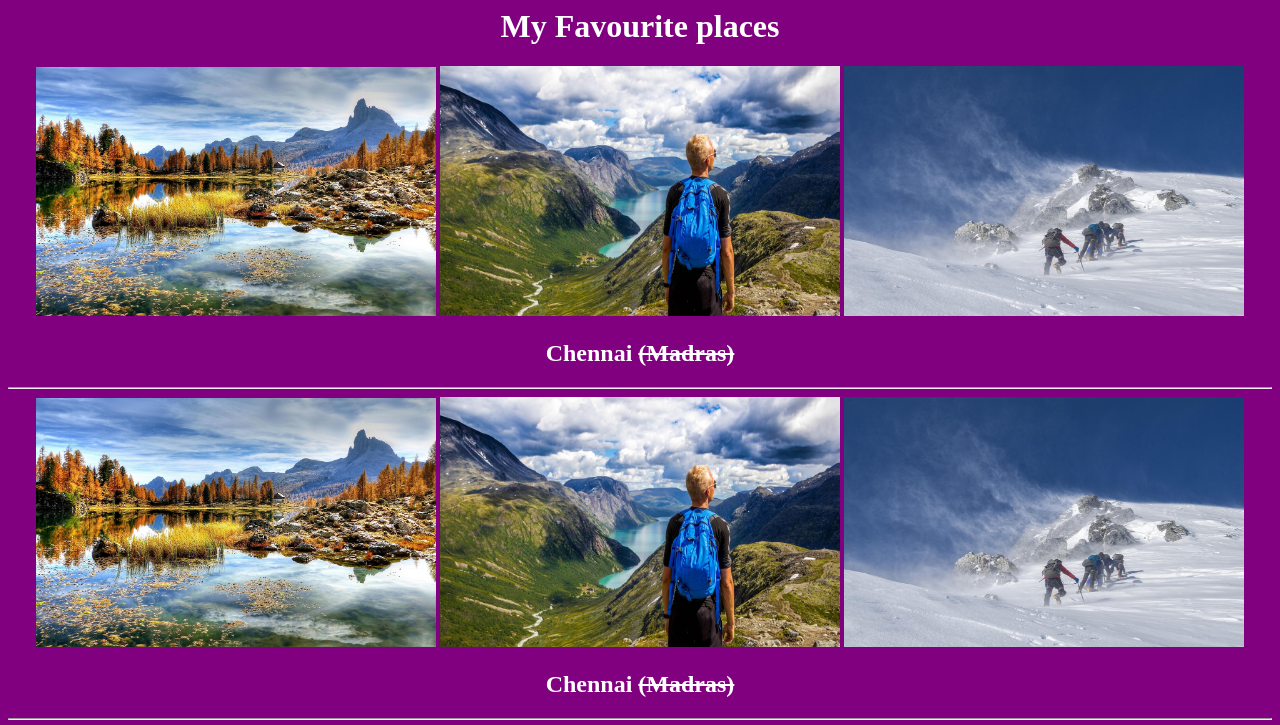
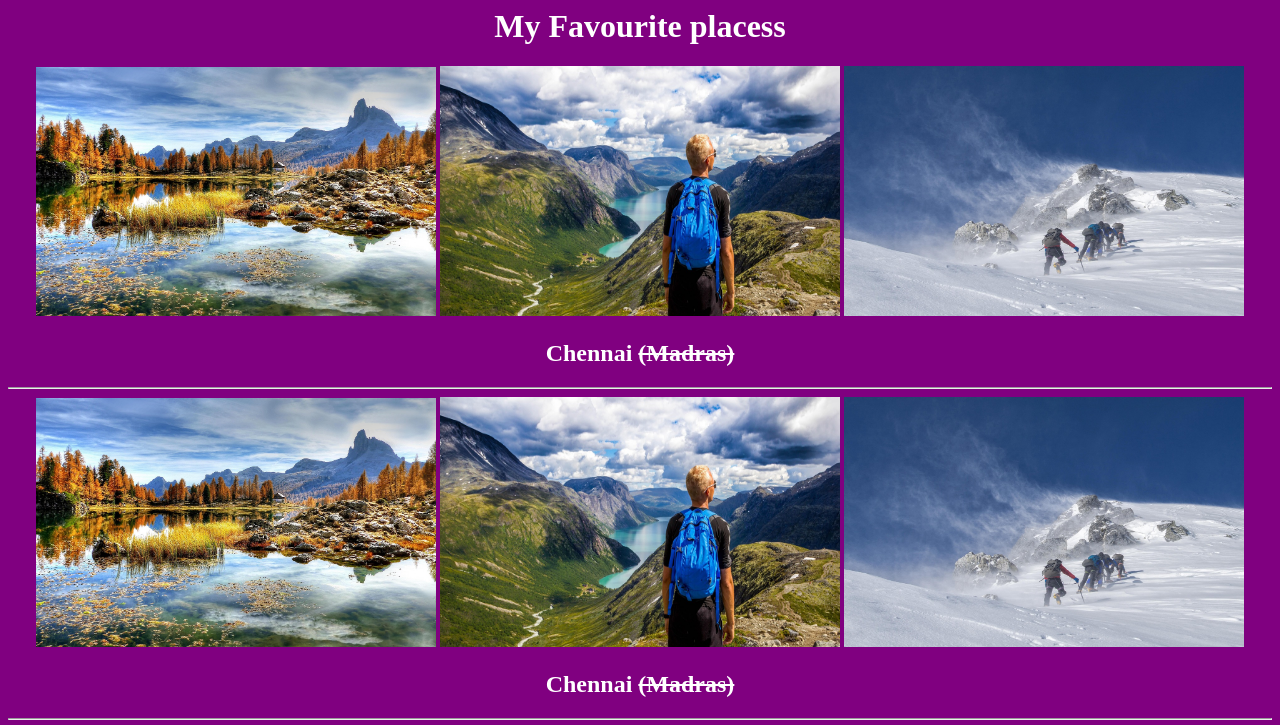
Before and after one commit to SAM8455/mdanmns, a plain HTML site: page index.html in a window 1280 px wide. Shown: the top 725 px of the page. Drawn offline with Linux system fonts and the light colour scheme.

Commit message:
Update index.html

```diff
--- a/index.html
+++ b/index.html
@@ -6,7 +6,7 @@
 
 <body style="background-color: purple;">
     <center>
-        <h1 style="color:white;">My Favourite places</h1>
+        <h1 style="color:white;">My Favourite placess</h1>
         <img src="m1.jpg" width="400">
         <img src="m2.jpg" width="400" height="250">
         <img src="m3.jpg" width="400" height="250">
@@ -53,4 +53,5 @@
 
 </body>
 
+
 </html>
```
